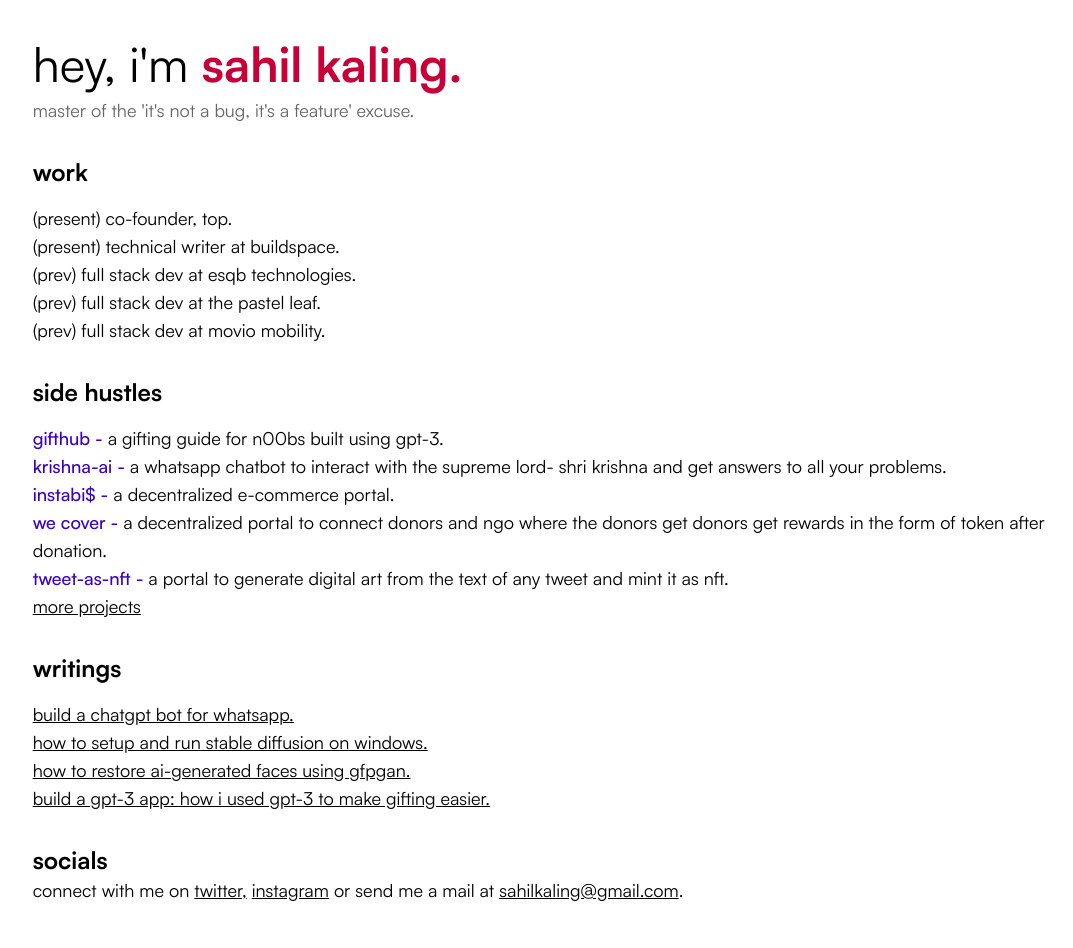
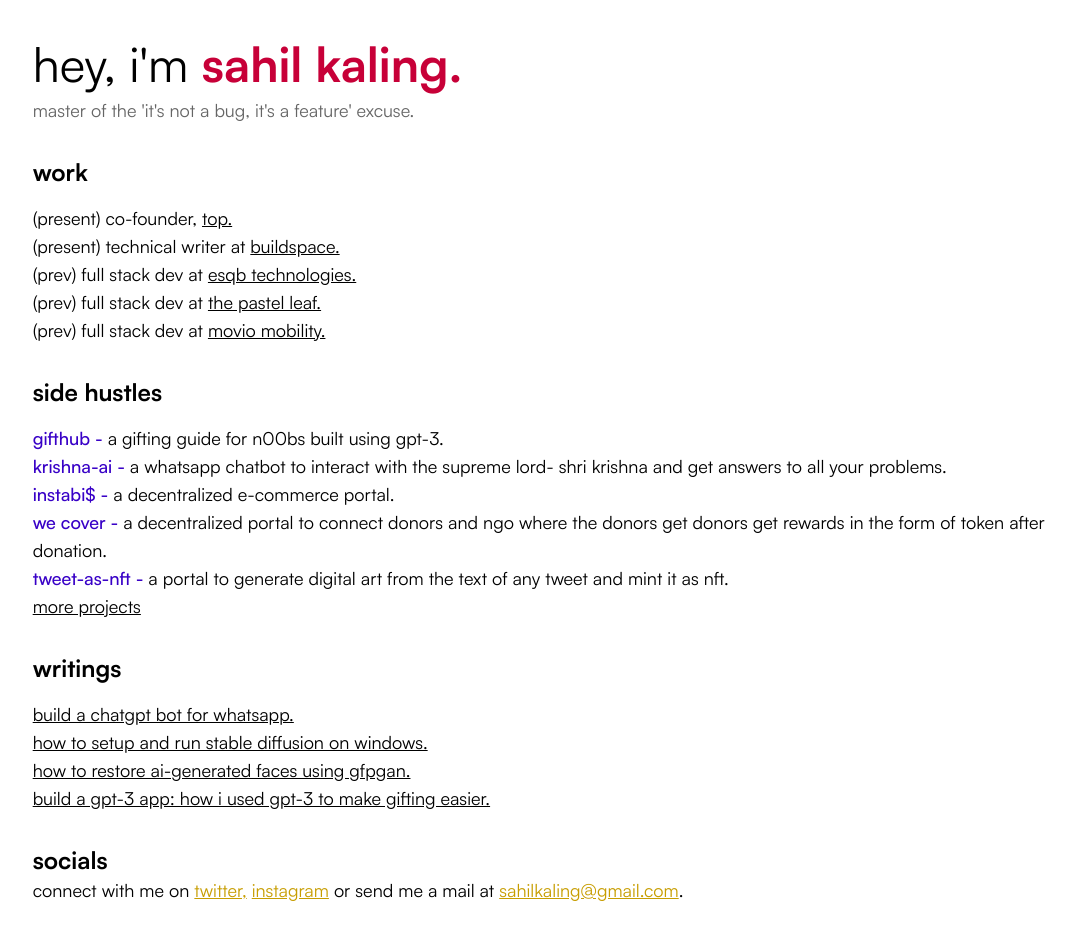
Before and after one commit to sahildotexe/portfolio-v2, a Next.js app: page / in a window 1280 px wide. Shown: the top 948 px of the page, without its empty margins (74-1147 px from the left). Built offline with nearby package versions, Linux system fonts and the light colour scheme.

Commit message:
added links

```diff
--- a/pages/index.tsx
+++ b/pages/index.tsx
@@ -1,4 +1,5 @@
 import Head from 'next/head';
+import Link from 'next/link';
 
 export default function Home() {
   return (
@@ -15,63 +16,63 @@ export default function Home() {
         <div className='pt-8' id='work'>
          <div className='text-2xl name pb-4'>work</div>
          <div>
-          <div className='text-md md:text-lg'>(present) co-founder, top.</div>
-          <div className='text-md md:text-lg'>(present) technical writer at buildspace.</div>
-          <div className='text-md md:text-lg'>(prev) full stack dev at esqb technologies.</div>
-          <div className='text-md md:text-lg'>(prev) full stack dev at the pastel leaf.</div>
-          <div className='text-md md:text-lg'>(prev) full stack dev at movio mobility.</div>
+          <div className='text-md md:text-lg'>(present) co-founder, <Link href='http://theopportunitiesportal.com/' className='underline' target='_blank' > top.</Link></div>
+          <div className='text-md md:text-lg'>(present) technical writer at <Link href='https://buildspace.so/' className='underline' target='_blank' > buildspace.</Link></div>
+          <div className='text-md md:text-lg'>(prev) full stack dev at <Link href='https://www.linkedin.com/company/esqb-tech/' target="_blank" className='underline'>esqb technologies.</Link> </div>
+          <div className='text-md md:text-lg'>(prev) full stack dev at <Link href='https://www.linkedin.com/company/the-pastel-leaf/' target='_blank' className='underline'> the pastel leaf.</Link></div>
+          <div className='text-md md:text-lg'>(prev) full stack dev at <Link href='https://www.linkedin.com/company/movio-mobility/' target='_blank'  className='underline'> movio mobility.</Link></div>
          </div>
         </div>
         <div className='pt-8' id='hustles'>
          <div className='text-2xl name pb-4'>side hustles</div>
          <div className='text-md md:text-lg'>
-          <span className='title'> gifthub - </span>
+          <Link href='https://thegifthub.vercel.app' target='_blank' className='title'> gifthub - </Link>
           <span className='desc'>a gifting guide for n00bs built using gpt-3.</span>
          </div>
          <div className='text-md md:text-lg'>
-          <span className='title'> krishna-ai - </span>
+          <Link href='https://wa.me/+918941807949' target='_blank' className='title'> krishna-ai - </Link>
           <span className='desc'> a whatsapp chatbot to interact with the supreme lord- shri krishna and get answers to all your problems.</span>
          </div>
          <div className='text-md md:text-lg'>
-          <span className='title'> instabi$ - </span>
+          <Link href='https://github.com/sahildotexe/crypto-jcomp' target='_blank' className='title'> instabi$ - </Link>
           <span className='desc'> a decentralized e-commerce portal.</span>
          </div>
          <div className='text-md md:text-lg'>
-          <span className='title'> we cover - </span>
+          <Link href='https://github.com/sahildotexe/We-Cover' target='_blank' className='title'> we cover - </Link>
           <span className='desc'>a decentralized portal to connect donors and ngo where the donors get donors get rewards in the form of token after donation.</span>
          </div>
          <div className='text-md md:text-lg'>
-          <span className='title'> tweet-as-nft  - </span>
+          <Link href='https://github.com/sahildotexe/Tweet-as-NFT' target='_blank' className='title'> tweet-as-nft  - </Link>
           <span className='desc'> a portal to generate digital art from the text of any tweet and mint it as nft.</span>
          </div>
          <div className='text-md md:text-lg'>
-          <span className='underline'> more projects</span>
+          <Link href='https://github.com/sahildotexe' target='_blank' className='underline'> more projects</Link>
          </div>
         </div>
         <div className='pt-8' id='writings'>
          <div className='text-2xl name pb-4'>writings</div>
           <div className='text-md md:text-lg'>
-          <span className='underline'>build a chatgpt bot for whatsapp.</span>
+          <Link href='https://buildspace.so/notes/build-chatgpt-whatsapp-bot' target="_blank" className='underline'>build a chatgpt bot for whatsapp.</Link>
          </div>
           <div className='text-md md:text-lg'>
-          <span className='underline'> how to setup and run stable diffusion on windows.</span>
+          <Link href='https://buildspace.so/notes/run-stable-diffusion-on-windows' target='_blank' className='underline'> how to setup and run stable diffusion on windows.</Link>
          </div>
           <div className='text-md md:text-lg'>
-          <span className='underline'> how to restore ai-generated faces using gfpgan.</span>
+          <Link href='https://buildspace.so/notes/fix-ai-faces' target='_blank' className='underline'> how to restore ai-generated faces using gfpgan.</Link >
          </div>
           <div className='text-md md:text-lg'>
-          <span className='underline'> build a gpt-3 app: how i used gpt-3 to make gifting easier.</span>
+          <Link href='https://buildspace.so/notes/build-gpt3-app' target='_blank' className='underline'> build a gpt-3 app: how i used gpt-3 to make gifting easier.</Link >
          </div>
         </div>
         <div className='pt-8' id='socials'>
          <div className='text-2xl name'>socials</div>
           <div className='text-md md:text-lg'>
-          connect with me on <span className='underline'>twitter,</span> <span className='underline'>instagram</span> or send me a mail at <span className='underline'>sahilkaling@gmail.com</span>.
+          connect with me on <Link href='https://twitter.com/sahilkaling_' target='_blank' className='underline social-links'>twitter,</Link> <Link href='https://www.instagram.com/sahilkaling/' target='_blank' className='underline social-links'>instagram</Link> or send me a mail at <Link href='mailto:sahilkaling@gmail.com' className='underline social-links'>sahilkaling@gmail.com</Link>.
           </div>
         </div>
       </div>
-      <div className='pt-10 grid justify-items-center'>
-        <div className='mb-10 text-md opacity-50'> built with love in next and tailwind. </div>
+      <div className='mt-6 pt-10 grid justify-items-center'>
+        <div className='text-md opacity-50'> built with love in next and tailwind. </div>
       </div>
       </div>
 
--- a/styles/globals.css
+++ b/styles/globals.css
@@ -38,13 +38,29 @@ main {
     font-weight: 600;
 }
 
-#work:hover .name, #hustles:hover .name, #writings:hover .name, #socials:hover .name{
-    animation: color-change 5s infinite;
+#work:hover .name {
+    color: red;
 }
+
+#hustles:hover .name{
+color: blue;}
+
+#writings:hover .name {
+color: orange;
+}
+
+#socials:hover .name{
+    color: green;
+}
+
 
 #my-name {
     animation: color-change2 5s infinite;
 
+}
+
+.social-links {
+    animation: color-change7 5s infinite;
 }
   @keyframes color-change {
     0% { color: red; }
@@ -61,3 +77,11 @@ main {
     75% {color: orange ;}
     100% { color: blue; }
   }
+
+  @keyframes color-change7 {
+    0% { color: green; }
+    25% { color: orange; }
+    50% {color: blue;}
+    75% {color: red ;}
+    100% { color: green; }
+  }
```
